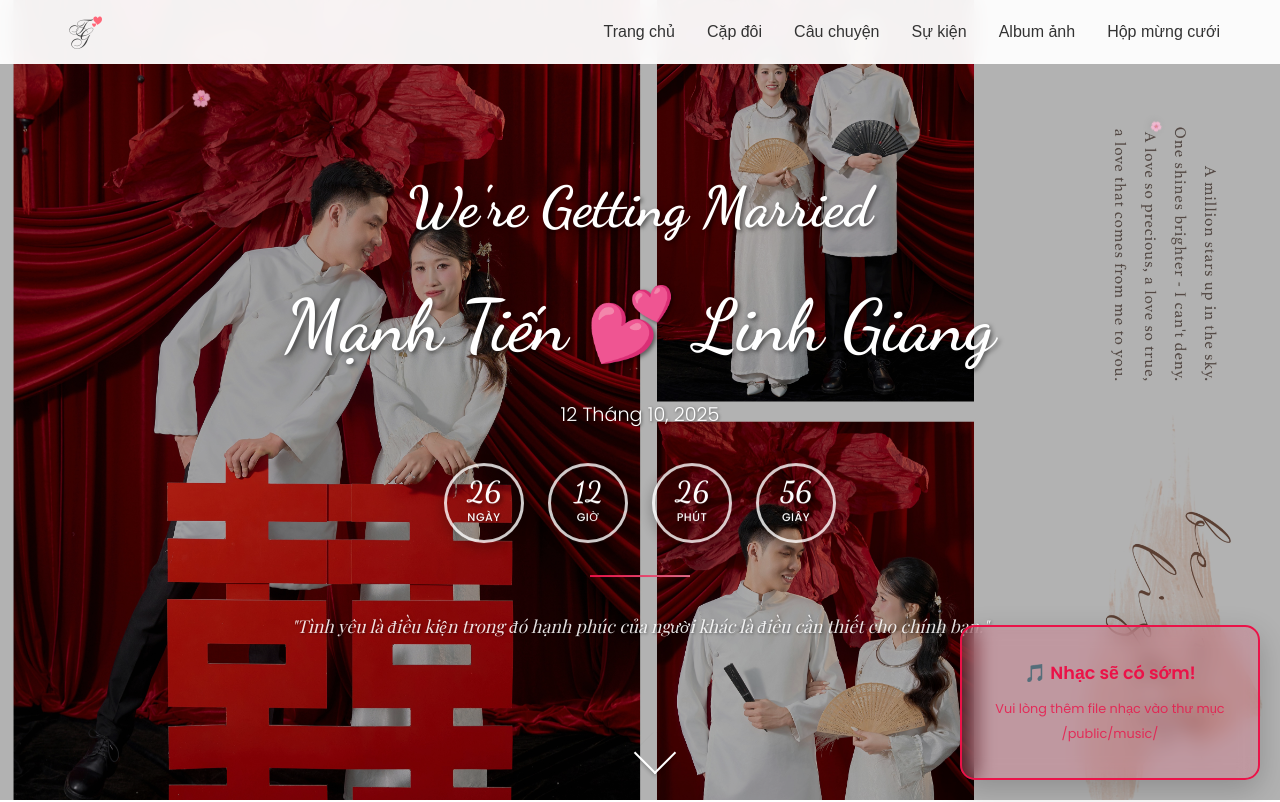
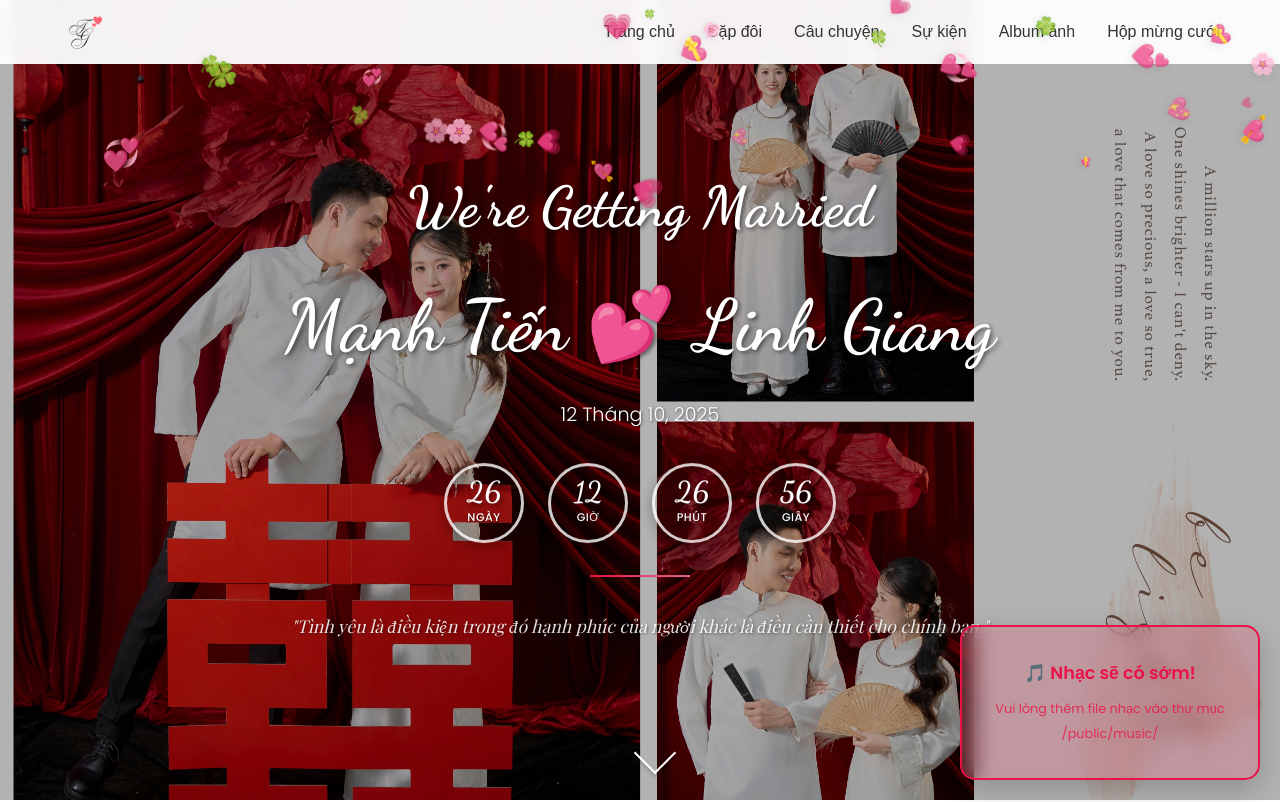
Before and after one commit to tiennm0510/thiep-cuoi, a React (Vite) app: page / in a window 1280 px wide. Shown: the top 802 px of the page. Built offline with nearby package versions, Linux system fonts and the light colour scheme.

Commit message:
update error css amimation

```diff
--- a/src/components/shared/ui/FloatingFlowers.css
+++ b/src/components/shared/ui/FloatingFlowers.css
@@ -1,33 +1,26 @@
 /* Global floating flowers effect for entire website */
 .global-floating-flowers {
-  position: fixed !important;
+  position: fixed;
   top: 0;
   left: 0;
   right: 0;
   bottom: 0;
   pointer-events: none;
-  z-index: 999 !important; /* Above all content sections but below UI elements */
+  z-index: 999; /* Above all content sections but below UI elements */
   overflow: hidden;
-  visibility: visible !important;
-  display: block !important;
 }
 
 .global-flower {
   position: absolute;
-  color: #ffb6c1;
-  animation-timing-function: ease-out;
-  animation-iteration-count: infinite;
   user-select: none;
   top: -50px; /* Start position */
   filter: drop-shadow(0 2px 4px rgba(0,0,0,0.1)); /* Subtle shadow for depth */
-  display: block !important;
-  visibility: visible !important;
-  z-index: inherit;
 }
 
-.global-flower.heart {
-  color: #ff6b9d; /* Pink color for hearts */
-}
+/* Colors by type */
+.global-flower.flower { color: #ffb6c1; }  /* light pink */
+.global-flower.heart  { color: #ff6b9d; }  /* deep pink */
+.global-flower.leaf   { color: #4caf50; }  /* green */
 
 @keyframes naturalFall {
   0% {
@@ -37,7 +30,14 @@
   5% {
     opacity: 0.8;
   }
+  50% {
+    transform: translateY(50vh) rotate(180deg) scale(0.95);
+    opacity: 1;
+  }
   90% {
+    opacity: 0.9;
+  }
+  95% {
     opacity: 0.8;
   }
   100% {
@@ -57,11 +57,11 @@
   }
   30% {
     transform: translateY(30vh) translateX(15px) rotate(108deg) scale(1.05);
-    opacity: 0.8;
+    opacity: 1;
   }
   60% {
     transform: translateY(60vh) translateX(-10px) rotate(216deg) scale(0.95);
-    opacity: 0.8;
+    opacity: 1;
   }
   90% {
     transform: translateY(90vh) translateX(8px) rotate(324deg) scale(0.85);
@@ -73,7 +73,25 @@
   }
 }
 
-/* Removed fixed positioning - now using dynamic inline styles */
+/* Zigzag fall */
+@keyframes zigzagFall {
+  0% {
+    transform: translateY(-100px) translateX(0) rotate(0deg);
+  }
+  25% {
+    transform: translateY(25vh) translateX(40px) rotate(90deg);
+  }
+  50% {
+    transform: translateY(50vh) translateX(-40px) rotate(180deg);
+  }
+  75% {
+    transform: translateY(75vh) translateX(30px) rotate(270deg);
+  }
+  100% {
+    transform: translateY(100vh) translateX(0) rotate(360deg);
+    opacity: 0;
+  }
+}
 
 /* Pause animation when user prefers reduced motion */
 @media (prefers-reduced-motion: reduce) {
@@ -114,21 +132,3 @@
     opacity: 0;
   }
 }
-
-
-/* Mobile optimizations - fewer petals and slower animation */
-@media (max-width: 768px) {
-  .global-flower:nth-child(n+9) {
-    display: none; /* Show only 8 flowers on mobile */
-  }
-
-  .global-flower {
-    animation-duration: 20s !important; /* Slower animation on mobile */
-  }
-}
-
-@media (max-width: 480px) {
-  .global-flower:nth-child(n+7) {
-    display: none; /* Show only 6 flowers on small mobile */
-  }
-}
--- a/src/components/shared/ui/FloatingFlowers.jsx
+++ b/src/components/shared/ui/FloatingFlowers.jsx
@@ -1,29 +1,53 @@
 import React, { useEffect, useState } from 'react';
 import './FloatingFlowers.css';
+
+const symbols = ['🌸', '🍀', '☘️', '💕', '💞', '💖', '💗', '💘', '💝'];
+
+function countNumberOfFlowers() {
+  if (typeof window === 'undefined') return 25; // Default for SSR
+
+  const width = window.innerWidth;
+  if (width < 480) return 6;      // Mobile nhỏ
+  if (width < 768) return 10;     // Mobile
+  if (width < 1024) return 20;
+  return 30;
+}
+
+function createFlower(id) {
+  const emoji = symbols[Math.floor(Math.random() * symbols.length)];
+  let type = 'flower';
+  if (['🍀', '☘️'].includes(emoji)) type = 'leaf';
+  else if (['💕', '💞', '💖', '💗', '💘', '💝', '❤️'].includes(emoji)) type = 'heart';
+
+  const animations = ['naturalFall', 'naturalFallWithSway', 'zigzagFall', 'heartFloat'];
+  const animationType = animations[Math.floor(Math.random() * animations.length)];
+
+  return {
+    id,
+    emoji,
+    type,
+    size: 0.25 + Math.random() * 0.65,
+    leftPosition: Math.random() * 100,
+    animationDelay: Math.random() * 1,
+    animationDuration: 6 + Math.random() * 12,
+    animationType,
+  };
+}
 
 const FloatingFlowers = () => {
   const [flowers, setFlowers] = useState([]);
 
   useEffect(() => {
-    // Simple mix of cherry blossoms and hearts
-    const symbols = ['🌸', '🌸', '🌸', '🌸', '🌸', '🌸', '💕', '💕'];
-    const newFlowers = Array.from({ length: 25 }, (_, i) => ({
-      id: i,
-      emoji: symbols[Math.floor(Math.random() * symbols.length)], // Random emoji selection
-      size: 0.25 + Math.random() * 0.6, // Random size between 0.25 and 0.85 (half of original)
-      type: symbols[i % symbols.length] === '🌸' ? 'flower' : 'heart',
-      // Random horizontal position across full screen width
-      leftPosition: Math.random() * 100, // 0% to 100%
-      // Random animation delay
-      animationDelay: Math.random() * 10, // 0 to 10 seconds
-      // Random animation duration
-      animationDuration: 8 + Math.random() * 12, // 8 to 20 seconds
-      // Random animation type
-      animationType: Math.random() < 0.5 ? 'naturalFall' : 'naturalFallWithSway',
-    }));
-    setFlowers(newFlowers);
+    const numberOfFlowers = countNumberOfFlowers();
+    setFlowers(Array.from({ length: numberOfFlowers }, (_, i) => createFlower(i)));
   }, []);
 
+  const handleAnimationEnd = (id) => {
+    // Khi hoa rơi xong, tạo lại một bông mới ở vị trí khác
+    setFlowers((prev) =>
+      prev.map((flower) => (flower.id === id ? createFlower(id) : flower))
+    );
+  };
 
   return (
     <div className="global-floating-flowers">
@@ -37,8 +61,10 @@ const FloatingFlowers = () => {
             left: `${flower.leftPosition}%`,
             animationDelay: `${flower.animationDelay}s`,
             animationDuration: `${flower.animationDuration}s`,
-            animationName: flower.type === 'heart' ? 'heartFloat' : flower.animationType,
+            animationName: flower.animationType,
+            animationIterationCount: 1,
           }}
+          onAnimationEnd={() => handleAnimationEnd(flower.id)}
         >
           {flower.emoji}
         </div>
```
